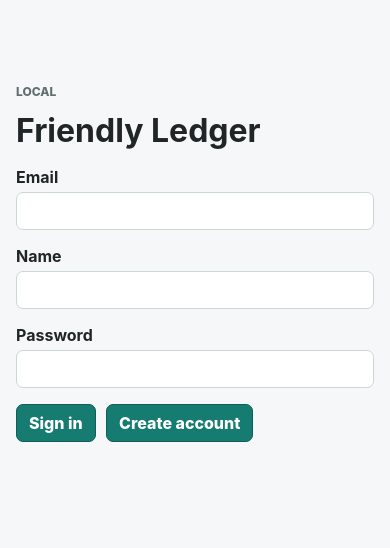
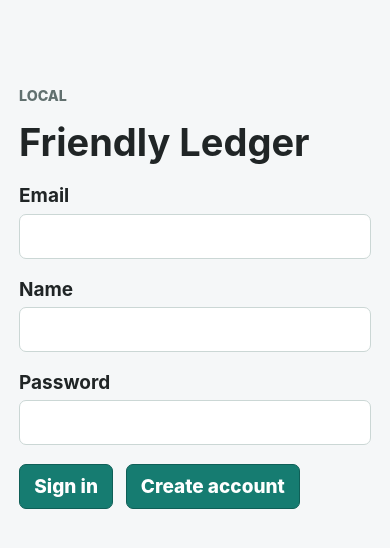
Before and after one commit to TheWorstProgrammerEver/Friendly-Ledger, a React (Vite) app: page /sign-in in a window 390 px wide. Shown: the top 548 px of the page. Built offline with nearby package versions, Linux system fonts and the light colour scheme.

Commit message:
Prevent mobile input focus zoom

```diff
--- a/src/styles/global.scss
+++ b/src/styles/global.scss
@@ -13,6 +13,12 @@
   --color-negative: #b43a4a;
   font-family:
     Inter, ui-sans-serif, system-ui, -apple-system, BlinkMacSystemFont, "Segoe UI", sans-serif;
+}
+
+@media (max-width: 760px) {
+  :root {
+    font-size: 19px;
+  }
 }
 
 @media (prefers-color-scheme: dark) {
```
